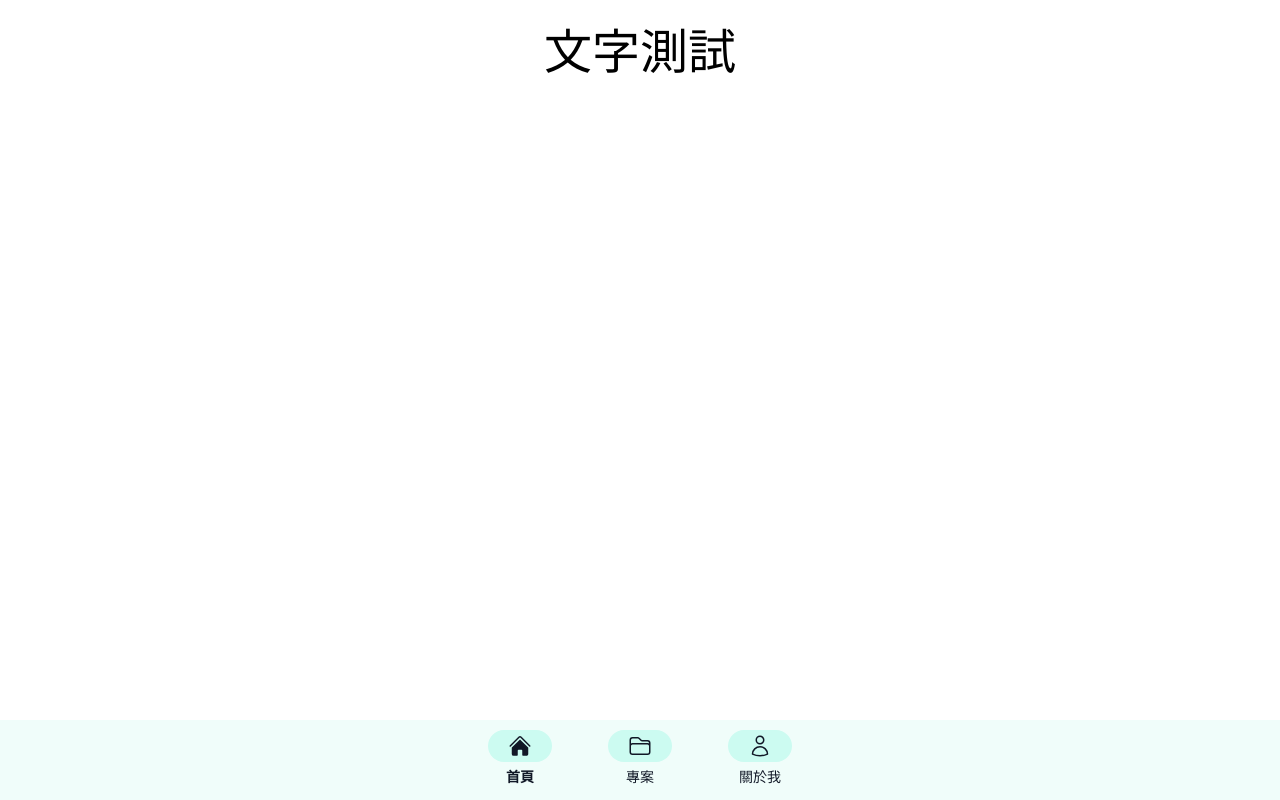
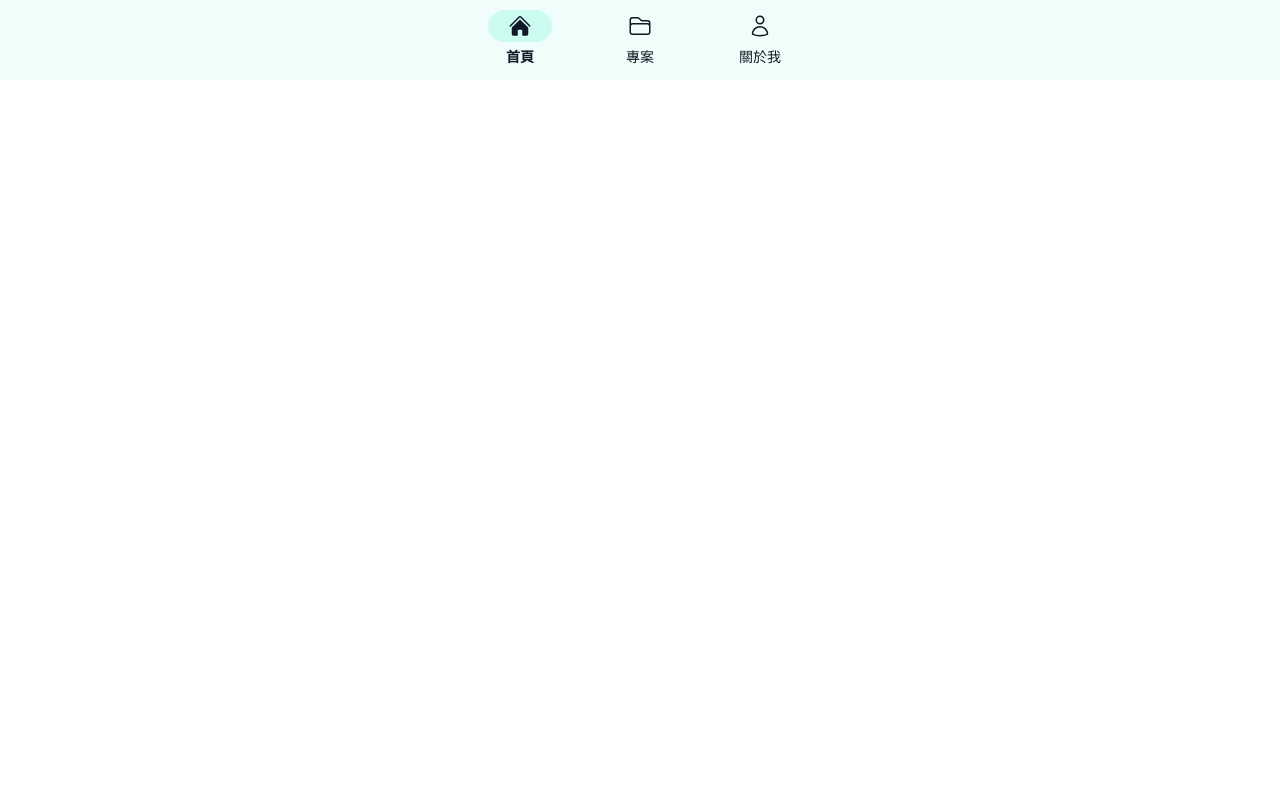
Before and after one commit to TzuHanChen/personal-website, a Next.js app: page / in a window 1280 px wide. Built offline with nearby package versions, Linux system fonts and the light colour scheme; a web font is replaced by a local one.

Commit message:
動態設定頁首按鈕樣式

```diff
--- a/package.json
+++ b/package.json
@@ -11,6 +11,7 @@
   "dependencies": {
     "@headlessui/react": "^1.7.19",
     "@heroicons/react": "^2.1.5",
+    "clsx": "^2.1.1",
     "next": "14.2.2",
     "react": "^18",
     "react-dom": "^18"
--- a/ui/header.tsx
+++ b/ui/header.tsx
@@ -1,3 +1,8 @@
+'use client'
+
+import { usePathname } from 'next/navigation';
+import Link from 'next/link';
+import clsx from 'clsx';
 import {
   HomeIcon as HomeIconOutline, FolderIcon as FolderIconOutline, UserIcon as UserIconOutline
 } from '@heroicons/react/24/outline';
@@ -6,28 +11,44 @@
 } from '@heroicons/react/24/solid';
 
 export default function Header() {
-  const list = [];
+  const list = [
+    {
+      name: "首頁",
+      href: "/",
+      iconDefault: <HomeIconOutline className='size-6 stroke-gray-900' />,
+      iconSelected: <HomeIconSolid className='size-6 fill-gray-900' />,
+    },
+    {
+      name: "專案",
+      href: "/project",
+      iconDefault: <FolderIconOutline className='size-6 stroke-gray-900' />,
+      iconSelected: <FolderIconSolid className='size-6 fill-gray-900' />,
+    },
+    {
+      name: "關於我",
+      href: "/about",
+      iconDefault: <UserIconOutline className='size-6 stroke-gray-900' />,
+      iconSelected: <UserIconSolid className='size-6 fill-gray-900' />,
+    },
+  ];
+
+  const pathname = usePathname();
 
   return (
-    <header className="absolute top-[calc(100%-80px)] inset-x-0 h-20 bg-teal-50 flex justify-center gap-2">
-      <button className='pt-3 px-6 pb-4 flex flex-col justify-center items-center gap-1'>
-        <span className='w-16 h-8 rounded-full bg-teal-100 py-1 px-5'>
-          <HomeIconSolid className='size-6 fill-gray-900' />
-        </span>
-        <span className='text-gray-900 text-sm font-bold'>首頁</span>
-      </button>
-      <button className='pt-3 px-6 pb-4 flex flex-col justify-center items-center gap-1'>
-        <span className='w-16 h-8 rounded-full bg-teal-100 py-1 px-5'>
-          <FolderIconOutline className='size-6 stroke-gray-900' />
-        </span>
-        <span className='text-gray-900 text-sm'>專案</span>
-      </button>
-      <button className='pt-3 px-6 pb-4 flex flex-col justify-center items-center gap-1'>
-        <span className='w-16 h-8 rounded-full bg-teal-100 py-1 px-5'>
-          <UserIconOutline className='size-6 stroke-gray-900' />
-        </span>
-        <span className='text-gray-900 text-sm'>關於我</span>
-      </button>
+    <header className="absolute top-0 inset-x-0 h-20 bg-teal-50 flex justify-center gap-2">
+      {
+        list.map((item) => {
+          return <Link key={item.href} href={item.href}
+            className='pt-3 px-6 pb-4 flex flex-col justify-center items-center gap-1' >
+            <span className={clsx('w-16 h-8 rounded-full py-1 px-5',
+              item.href == pathname && 'bg-teal-100')}>
+              {item.href == pathname ? item.iconSelected : item.iconDefault}
+            </span>
+            <span className={clsx('text-gray-900 text-sm',
+              item.href == pathname && 'font-bold')}>{item.name}</span>
+          </Link>
+        })
+      }
     </header>
   )
 }
```
Also changed, not shown: 1 other file (tests, documents, lock files or other folders).
